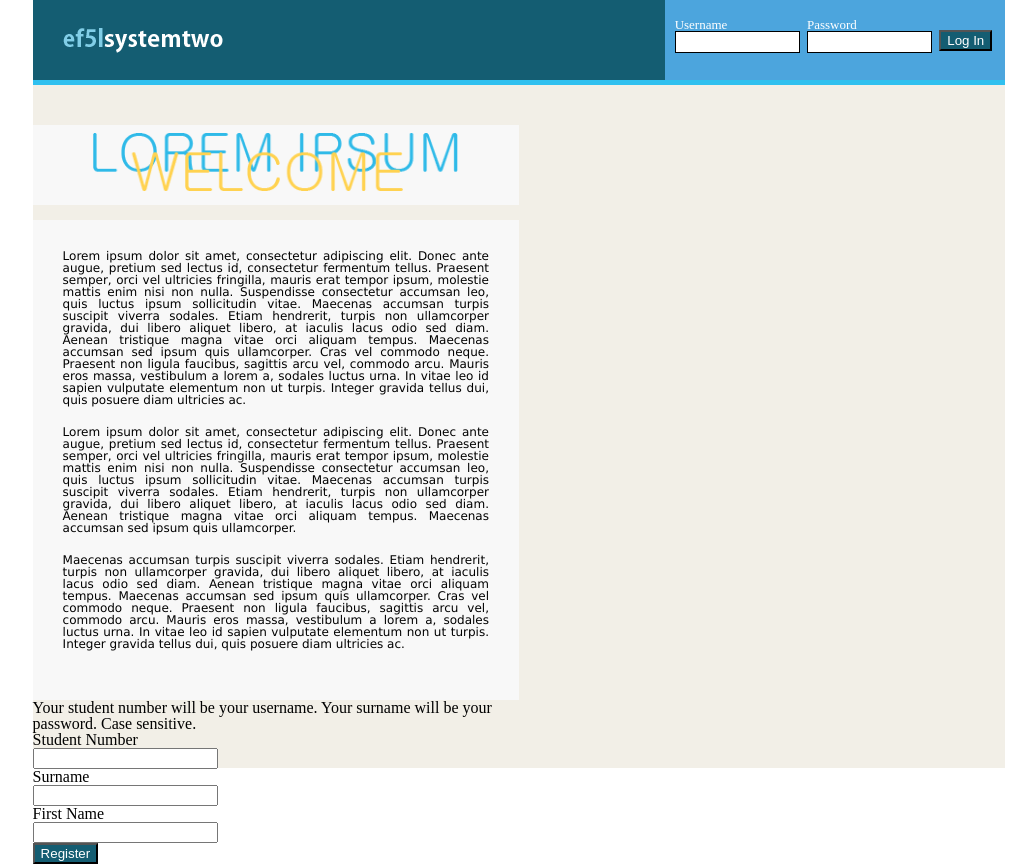
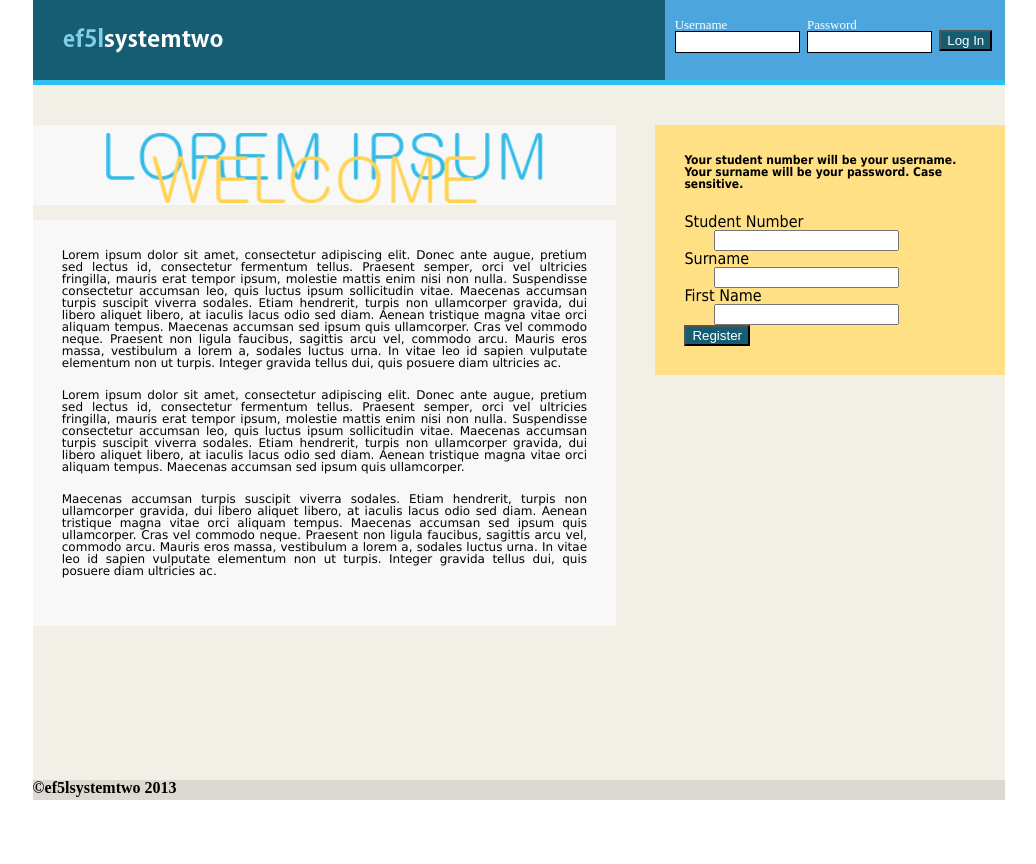
Before and after one commit to isnalla/patatas, a PHP site: page /views in a window 1280 px wide. Shown: the whole page, without its empty margins (121-1157 px from the left). After the commit the page ends 800 px from the top, so only its background shows below. Run offline with PHP 8.4, Linux system fonts and the light colour scheme.

Commit message:
User tables CSS and Page Layouts

```diff
--- a/css/project.css
+++ b/css/project.css
@@ -3,10 +3,14 @@ body{
 }
 
 #homepage-container{
+    position:absolute;
     width:76%;
     margin:0 auto;
     background:#f2efe7;
-    height:768px;
+    right:0;
+    left:0;
+    top:0;
+    bottom:0;
 }
 
 #index-header{
@@ -59,23 +63,27 @@ body{
     height:100%;
     float:left;
 }
-
 #index-content{
     margin-top:45px;
-    width: 50%;
+    width: 100%;
 }
+
 
 #index-content .article-header{
     background:#f8f8f8;
     width: 100%;
     height:80px;
-
+    float:left;
     margin-bottom:15px;
 
 
 }
+#article-container{
+    width:60%;
+    float:left;
+}
 
-#index-content > .article-header > div{
+#index-content .article-header > div{
     width:75%;
     margin:0 auto;
     padding: 8px;
@@ -87,16 +95,54 @@ body{
 }
 
 #index-content .article-body{
+    width:90%;
     background:#f8f8f8;
-    padding:30px;
+    padding:5%;
     font:justify;
     text-align: justify;
+    float:left;
+    clear:left;
 }
 
 #index-content p{
     font-size:12px;
     font-family:'Lucida Grande', Tahoma, Verdana, Arial, sans-serif;;
     margin-bottom:20px;
+}
+
+#register-container{
+    float:right;
+    width:30%;
+    padding-right:3%;
+    padding-top:3%;
+    padding-bottom:3%;
+    padding-left:3%;
+    background:#ffe085;
+    font-family:Tahoma;
+}
+
+#register-container h4{
+    font-size:12px;
+    margin-bottom:8%;
+}
+
+#register-container input{
+    margin-left:10%;
+}
+
+
+#footer{
+    position:absolute;
+    bottom:0px;
+    width:100%;
+    height:20px;
+    background:#dcd9d2;
+    float:left;
+
+    clear:left;
+    clear:right;
+    margin:0 auto;
+    z-index:100;
 }
 
 
--- a/views/includes/header.php
+++ b/views/includes/header.php
@@ -15,6 +15,7 @@ if(!isset($_SESSION))
         <link rel="stylesheet" href="/css/project.css"/>
 
         <script src="/js/jquery.jui_dropdown.min.js"></script>
+        <script src="/js/jquery.slimscroll.min.js"></script>
         <script src="/js/jquery-ui.min.js"></script>
     </head>
     <body>
--- a/views/login.php
+++ b/views/login.php
@@ -60,6 +60,7 @@
             <!-- HEADER END -->
             <!-- CONTENT START -->
             <div id="index-content" name="content">
+                <div id="article-container">
                     <div class="article-header">
                         <div>
                             <img src = "/img/article_header_1.png"/>
@@ -110,15 +111,17 @@
                             tellus dui, quis posuere diam ultricies ac.
                         </p>
                     </div>
-
+                </div>
                 <div id="register-container">
                     <?php include "register.php" ?>
                 </div>
+
             </div>
+
             <!-- CONTENT END -->
             <!-- FOOTER START -->
-		<div id="index-footer" name="footer">
-
+            <div id="footer" name="footer">
+                <h3>&copy;ef5lsystemtwo 2013</h3>
             </div>
 		<!-- FOOTER END -->
         </div>
--- a/views/register.php
+++ b/views/register.php
@@ -16,8 +16,8 @@
     }
 ?>
 
-    Your student number will be your username.
-    Your surname will be your password. Case sensitive.
+    <h4>Your student number will be your username.
+    Your surname will be your password. Case sensitive.</h4>
     <form id="register-form" name="register-form" action="" method="post">
         <div id="username-container">
             <label for="username"> Student Number </label><br />
```
Also changed, not shown: other parts of css/project.css (+62 -3 lines), views/dashboard/depthead.php (+28 -16 lines), views/dashboard/lecturer.php (+19 -9 lines), views/includes/footer.php (+6 -2 lines). Lines whose indentation alone changed are shown as unchanged.
